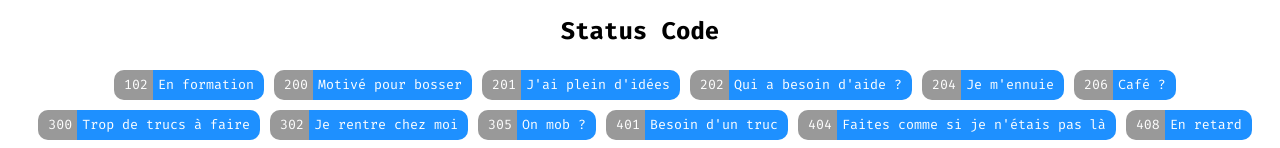
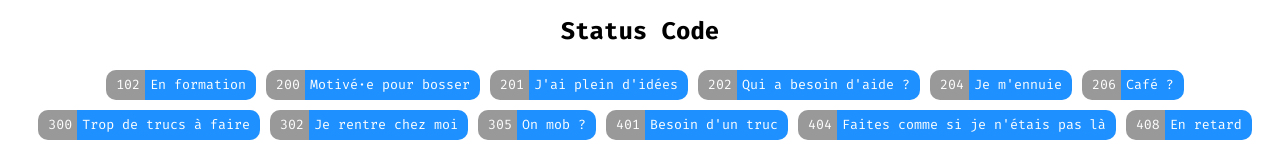
Before and after one commit to edouard-gv/bips-app, a React (Create React App) app: page / in a window 1280 px wide. Shown: the part 152-300 px from the top of the page. Built offline with nearby package versions, Linux system fonts and the light colour scheme; no server answers.

Commit message:
Oups, pas inclusif

```diff
--- a/src/App.js
+++ b/src/App.js
@@ -18,7 +18,7 @@ function App() {
     const locations = [{name: "au siège", latitude: 48.865140, longitude: 2.342850}, {name: "au bouloi", latitude: 48.863860, longitude: 2.341220} , {name: "geoloc", latitude: navLatitude, longitude: navLongitude}];
     const statusCodes = [
         {code: 102, status: "En formation"},
-        {code: 200, status: "Motivé pour bosser"},
+        {code: 200, status: "Motivé·e pour bosser"},
         {code: 201, status: "J'ai plein d'idées"},
         {code: 202, status: "Qui a besoin d'aide ?"},
         {code: 204, status: "Je m'ennuie"},
```
